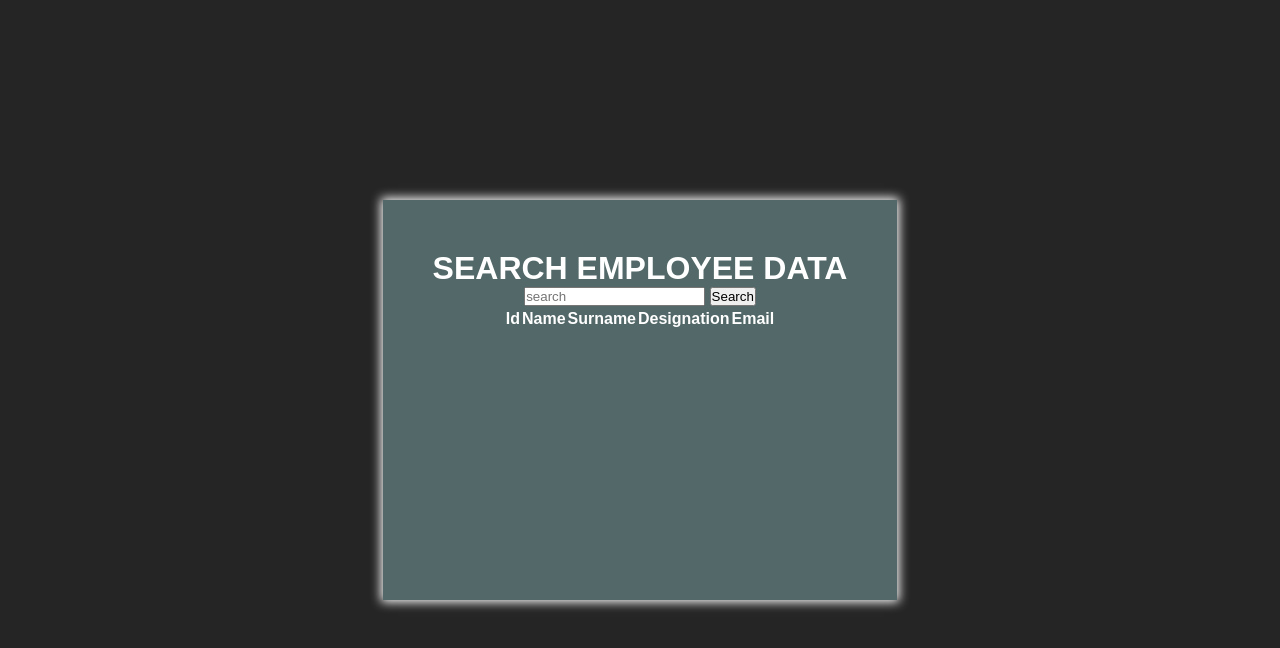
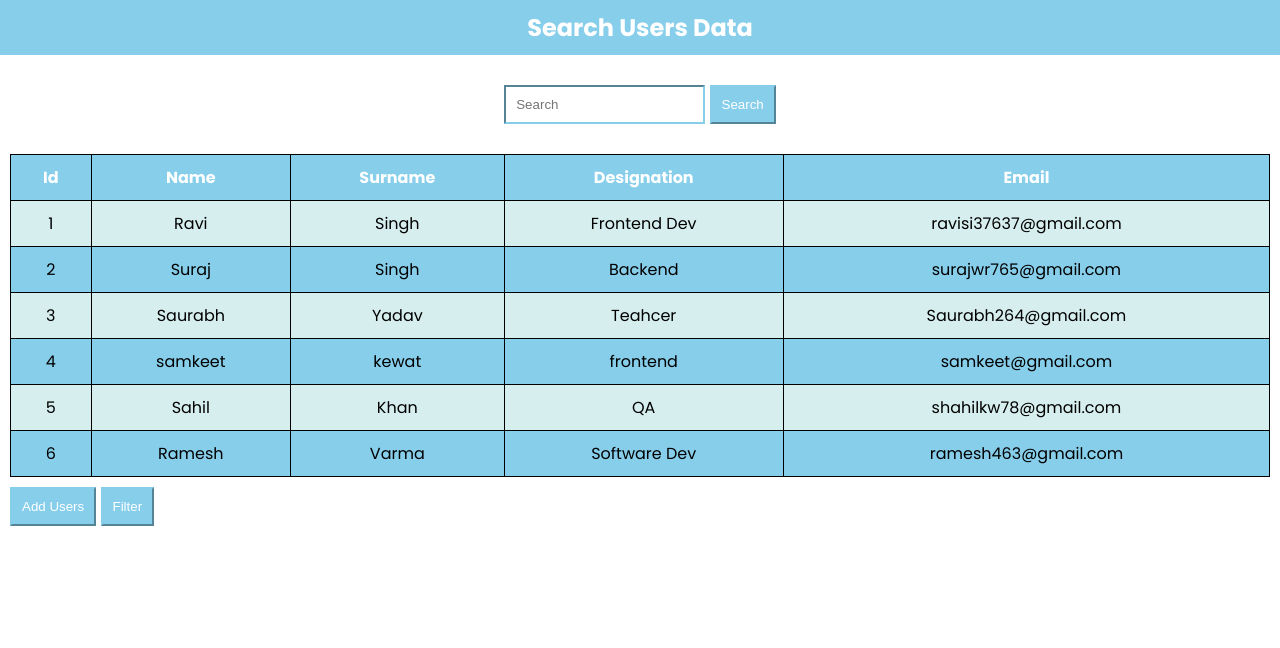
Before and after one commit to ravisingh8v/Home, a plain HTML site: page Creating Table Using JS/index.html in a window 1280 px wide. Drawn offline with Linux system fonts and the light colour scheme.

Commit message:
table created and filter added

```diff
--- /dev/null
+++ b/Creating Table Using JS/Assets/CSS/style.css
@@ -0,0 +1,152 @@
+ /* universal */
+ * {
+     margin: 0;
+     padding: 0;
+     box-sizing: border-box;
+ }
+
+ /* Global CSS */
+ body {
+     color: white;
+     background-color: rgb(255, 255, 255);
+     font-family: 'Poppins', sans-serif;
+ }
+
+ /* Helper CLasses  */
+
+ .d-flex {
+     display: flex;
+ }
+
+ .direction-column {
+     flex-direction: column;
+ }
+
+ .align-center {
+     align-items: center;
+ }
+
+ .justify-center {
+     justify-content: center;
+ }
+
+ .justify-between {
+     justify-content: space-between;
+ }
+
+ .justify-around {
+     justify-content: space-around;
+ }
+
+ .text-center {
+     text-align: center;
+ }
+
+ .p-relative {
+     position: relative;
+ }
+
+ .p-absolute {
+     position: absolute;
+ }
+
+ .w-auto {
+     width: auto;
+ }
+
+ .w-100 {
+     width: 100%;
+ }
+
+ .h-auto {
+     height: auto;
+ }
+
+ .unset {
+     all: unset;
+ }
+ .d-none{
+    display: none;
+ }
+
+ /* Main CSS Start  */
+
+h1{
+    padding: 10px;
+    background-color: skyblue; width: 100%;
+    margin-bottom: 20px;
+}
+.input-wrapper input{
+    outline:none;
+    border-color: skyblue;
+}
+button{
+    background-color: skyblue;
+    color: white;
+    border-color: skyblue;
+}
+
+.input-wrapper input,button{
+    margin-top: 10px;
+padding: 10px;
+}
+
+.table-wrapper{
+    padding: 10px;
+    width: 100%;
+}
+
+ table {
+    width: 100%;
+     /* border: 2px solid black; */
+     margin-top: 20px;
+     /* border-spacing: 20px 15px; */
+     border-collapse: collapse;
+
+ }
+
+ table tr:nth-child(odd) {
+     background-color: #D6EEEE;
+ }
+ table tr:nth-child(even) {
+     background-color: skyblue;
+ }
+
+ th,
+ td {
+     border: 1px solid black;
+     text-align: center;
+     padding: 10px;
+ }
+
+ th {color: white;
+     background-color: skyblue;
+ }
+
+ td {
+     color: black;
+ }
+
+
+ .pop-up{
+    text-align: center;
+    background-color: rgb(184, 229, 247);
+    width: 80%;
+    z-index: 10000;
+    padding: 20px;
+    position: absolute;
+    top: 50%;
+    left: 50%;
+    transform: translate(-50%, -50%);
+    box-shadow: 0px 0px 500px 300px grey;
+
+ }
+ .pop-up input{margin: 10px;
+    padding: 5px;
+ }
+ .pop-up-btns{
+    margin-top: 20px;
+ }
+ .pop-up-btns button{
+    margin: 10px;
+ }
--- a/Creating Table Using JS/index.html
+++ b/Creating Table Using JS/index.html
@@ -1,105 +1,43 @@
 <!DOCTYPE html>
 <html lang="en">
+
 <head>
     <meta charset="UTF-8">
     <meta http-equiv="X-UA-Compatible" content="IE=edge">
     <meta name="viewport" content="width=device-width, initial-scale=1.0">
     <title>Document</title>
+    <!-- Font import -->
+    <link rel="preconnect" href="https://fonts.googleapis.com">
+    <link rel="preconnect" href="https://fonts.gstatic.com" crossorigin>
+    <link
+        href="https://fonts.googleapis.com/css2?family=Mulish:wght@200;300;400&family=Poppins:wght@300;400;500;600;700;800&display=swap"
+        rel="stylesheet">
+    <!-- Custom CSS  -->
+    <link rel="stylesheet" href="Assets/CSS/style.css">
 </head>
 <style>
-    /* universal */
-* {
-    margin: 0;
-    padding: 0;
-    box-sizing: border-box;
-}
-/* Global CSS */
-body {
-    font-family: 'Poppins', sans-serif;
-}
 
-/* Helper CLasses  */
+</style>
 
-.d-flex {
-    display: flex;
-}
-.direction-column{
-    flex-direction: column;
-}
+<body>
+    <nav class="text-center">
+        <h1>Search Users Data</h1>
+    </nav>
+    <!-- main wrapper  -->
+    <main id="mainWrapper" class="d-flex justify-center align-center direction-column">
 
-.align-center {
-    align-items: center;
-}
+        <div class="input-wrapper d-flex direction-column align-center">
 
-.justify-center {
-    justify-content: center;
-}
-
-.justify-between {
-    justify-content: space-between;
-}
-.justify-around{
-    justify-content: space-around;
-}
-
-.text-center {
-    text-align: center;
-}
-
-.p-relative {
-    position: relative;
-}
-
-.p-absolute {
-    position: absolute;
-}
-
-.w-auto {
-    width: auto;
-}
-.w-100{
-    width: 100%;
-}
-
-.h-auto {
-    height: auto;
-}
-.unset{
-    all: unset;
-}
-
-/* Main CSS Start  */
-
-#mainWrapper {
-    background-color: rgb(37, 37, 37);
-    height: 100vh;
-    width: 100vw;
-    color: white;
-}
-h1{
-text-transform: uppercase ;
-}
-.all-content-wrapper{
-    padding: 50px;
-    height: 400px;
-    background-color: rgb(83, 104, 104);
-    box-shadow: 0px 0px 10px 2px white;
-}
-</style>
-<body>
-    <!-- main wrapper  -->
-<main id="mainWrapper" class="d-flex justify-center align-center">
-<div class="all-content-wrapper d-flex align-center direction-column">
-<div class="input-wrapper d-flex direction-column align-center">
-    <h1>Search Employee Data</h1>
             <form action="">
-    <input type="text" placeholder="search">
-    <button id="btn-primary" type="submit">Search</button>
+                <input type="text" placeholder="Search" id="input" >
+                <button id="btn-primary" type="button" onclick="onKey()">Search</button>
             </form>
         </div>
-<div class="table-wrapper">
-<table class="w-100">
-    <thead id="thead" class="d-flex justify-between">
+        <section class="table-wrapper">
+            <!-- table start from here  -->
+            <table id="myTable" class="w-100">
+                <!-- thead  -->
+                <thead id="thead" class="">
                     <tr>
                         <th>Id</th>
                         <th>Name</th>
@@ -108,17 +46,65 @@ text-transform: uppercase ;
                         <th>Email</th>
                     </tr>
                 </thead>
+                <!-- head end  -->
+
+                <!-- tbody -->
+                <tbody id="tbody">
+
+                </tbody>
+                <!-- body end  -->
             </table>
+            <!-- table end  -->
+            <div class="btn-wrapper">
+                <button class="btn" onclick="myfuntion()">Add Users</button>
+                <div id="pop-up" class="pop-up d-none p-absolute">
+                    <form action="">
+                        <!-- <label for="Id">Id</label> -->
+                        <input type="text" name="" id="Id" placeholder="ID">
+                        <!-- <label for="Name">Name</label> -->
+                        <input type="text" name="" id="Name" placeholder="Name">
+                        <!-- <label for="Surname">Surname</label> -->
+                        <input type="text" name="" id="Surname" placeholder=" urname">
+                        <!-- <label for="Designation">Designation</label> -->
+                        <input type="text" name="" id="Designation" placeholder="Designation">
+                        <!-- <label for="Email">Email</label> -->
+                        <input type="text" name="" id="Email" placeholder="xyz@gmail.com">
+
+                    </form>
+                    <div class="btn-wrapper pop-up-btns">
+                    <button id="btn-primary" type="submit">Add Uers</button>
+                    <button id="btn-primary" type="submit" onclick="myfuntion()">Cancel</button>
+                </div>
 
                 </div>
-
-
-
+                <button id="btn-primary" type="filter">Filter</button>
             </div>
-
+        </section>
 
     </main>
 
     <script src="script.js"></script>
+    <script>
+        function onKey() {
+          var input, filter, table, tr, td, i, txtValue;
+          input = document.getElementById("input");
+          filter = input.value.toUpperCase();
+          table = document.getElementById("myTable");
+          tr = table.getElementsByTagName("tr");
+          for (i = 0; i < tr.length; i++) {
+            td = tr[i].getElementsByTagName("td")[1];
+            if (td) {
+              txtValue = td.textContent || td.innerText;
+              if (txtValue.toUpperCase().indexOf(filter) > -1) {
+                tr[i].style.display = "";
+              } else {
+                tr[i].style.display = "none";
+              }
+            }
+          }
+        }
+        </script>
+        </script>
 </body>
+
 </html>
--- a/Creating Table Using JS/script.js
+++ b/Creating Table Using JS/script.js
@@ -0,0 +1,73 @@
+const users = [{
+    "Id":1,
+    "Name":"Ravi",
+    "Suranme":"Singh",
+    "Designation":"Frontend Dev",
+    "Email":"ravisi37637@gmail.com"
+},
+    {
+    "Id":2,
+    "Name":"Suraj",
+    "Suranme":"Singh",
+    "Designation":"Backend",
+    "Email":"surajwr765@gmail.com"
+},
+    {
+    "Id":3,
+    "Name":"Saurabh",
+    "Suranme":"Yadav",
+    "Designation":"Teahcer",
+    "Email":"Saurabh264@gmail.com"
+},
+    {
+    "Id":4,
+    "Name":"samkeet",
+    "Suranme":"kewat",
+    "Designation":"frontend",
+    "Email":"samkeet@gmail.com"
+},
+    {
+    "Id":5,
+    "Name":"Sahil",
+    "Suranme":"Khan",
+    "Designation":"QA",
+    "Email":"shahilkw78@gmail.com"
+},
+{
+    "Id":6,
+    "Name":"Ramesh",
+    "Suranme":"Varma",
+    "Designation":"Software Dev",
+    "Email":"ramesh463@gmail.com",
+},];
+
+
+getData(users);
+
+function getData(data){
+    const tbody=document.querySelector("#tbody");
+    // console.log(tbody);
+    data.forEach((users) => {
+        const tableRow=document.createElement("tr");
+        // console.log(tableRow);
+
+        for(const items in users){
+            if(['Id','Name','Suranme','Designation','Email'].includes(items)){
+
+
+            const value=users[items];
+            const tableCol = document.createElement("td");
+            tableCol.textContent=value;
+            tableRow.appendChild(tableCol);
+
+        }
+        }
+    tbody.appendChild(tableRow);
+});
+}
+
+
+function myfuntion(){
+     var popUp = document.getElementById('pop-up');
+     popUp.classList.toggle("d-none")
+}
```
Lines whose indentation alone changed are shown as unchanged.
